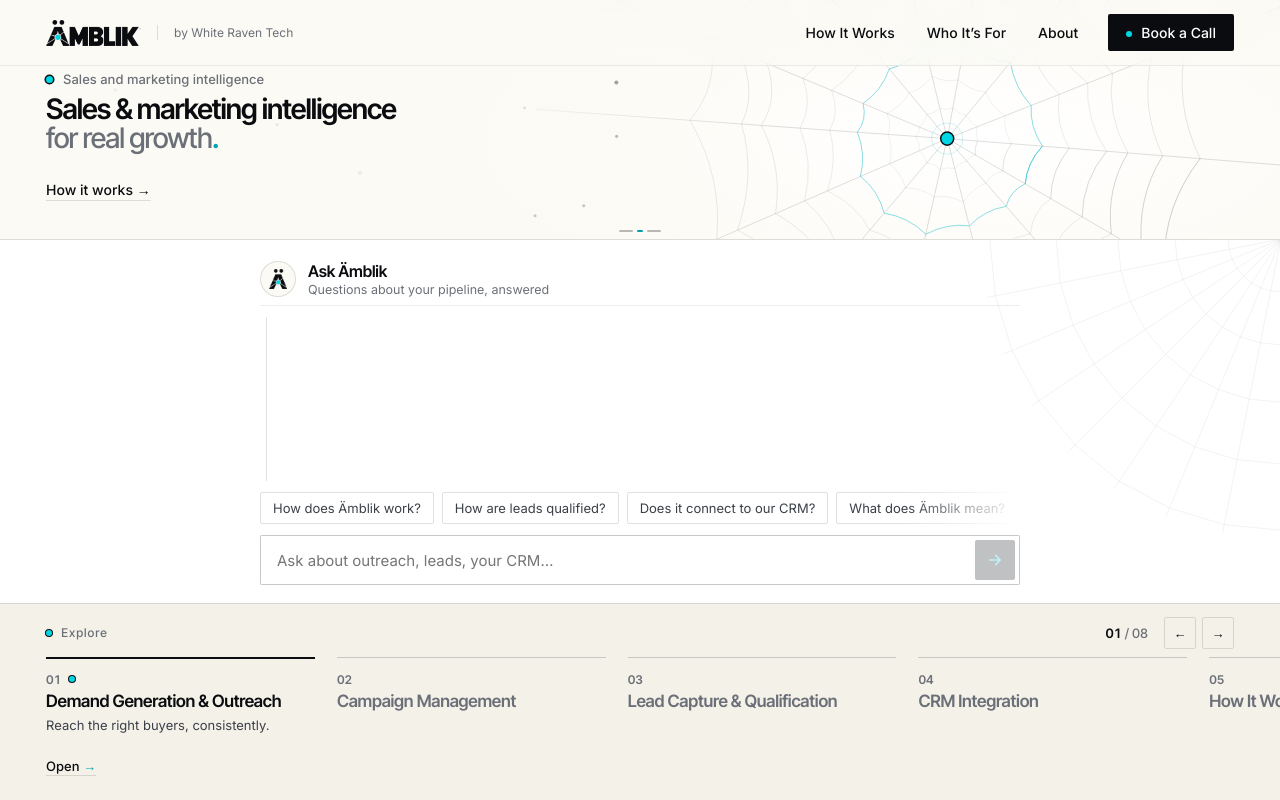
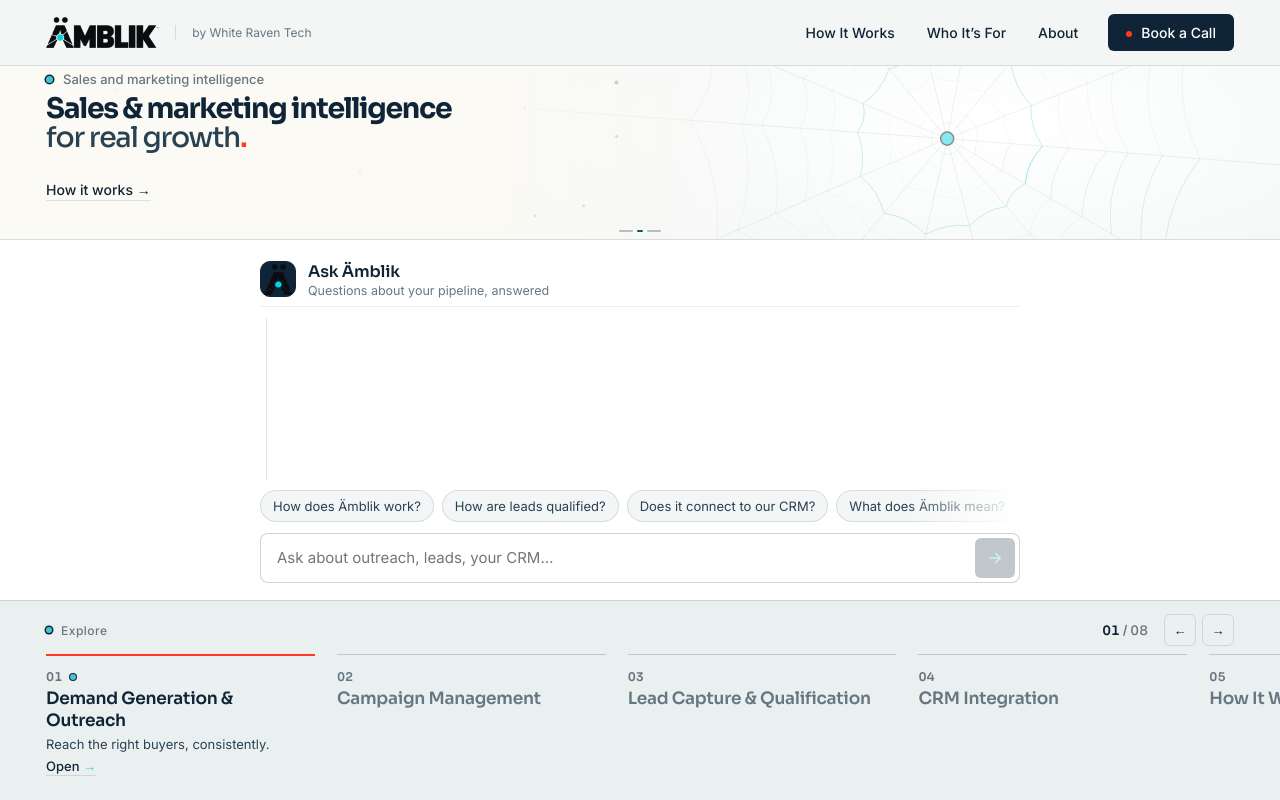
Before and after one commit to esibanda432-commits/AMBLIK, a React (Vite) app: page / in a window 1280 px wide. Built offline with nearby package versions, Linux system fonts and the light colour scheme.

Commit message:
Apply AMBLIK founder identity refresh

```diff
--- a/src/styles.css
+++ b/src/styles.css
@@ -1,19 +1,26 @@
-@import url('https://fonts.googleapis.com/css2?family=Inter+Tight:wght@400;500;600;700&family=Inter:wght@400;500;600&display=swap');
+@import url('https://fonts.googleapis.com/css2?family=Sora:wght@400;500;600;700;800&family=Inter:wght@400;500;600&display=swap');
 
 /* Ämblik: light and editorial, taken from the Ämblik slide.
    Warm bone, black type, hairline rules, and the logo's cyan used as a single point of focus. */
 :root {
-  --bone: #fcfaf4;
+  --bone: #F3F6F6;
   --paper: #ffffff;
-  --stone: #f4f1e9;
-  --ink: #0a0c0f;
-  --graphite: #3b4048;
-  --muted: #6b7078;
-  --hair: rgba(10, 12, 15, .12);
-  --hair-2: rgba(10, 12, 15, .07);
-  --cyan: #01d6e5;
-  --cyan-ink: #01a3b0;   /* cyan dark enough for text on light backgrounds */
-  --display: 'Inter Tight', 'Inter', system-ui, sans-serif;
+  --stone: #EAF0F0;
+  --ink: #102437;
+  --graphite: #294151;
+  --muted: #667781;
+  --hair: rgba(16, 36, 55, .12);
+  --hair-2: rgba(16, 36, 55, .07);
+  --cyan: #3EC7CF;
+  --midnight: #102437;
+  --turquoise: #3EC7CF;
+  --spider-red: #FF3B1F;
+  --deep-teal: #0E5C59;
+  --violet: #7846E8;
+  --orchid: #A044A5;
+  --gold: #D7A24D;
+  --cyan-ink: #0E5C59;   /* cyan dark enough for text on light backgrounds */
+  --display: 'Sora', 'Inter', system-ui, sans-serif;
   --sans: 'Inter', system-ui, sans-serif;
   --ease: cubic-bezier(.22, .8, .2, 1);
   --pad: clamp(16px, 3.6vw, 56px);
@@ -119,7 +126,7 @@ a { color: inherit; }
   width: 72px; height: 16px; padding: 0; border: 0; background: transparent; cursor: ns-resize;
   display: flex; align-items: center; justify-content: center; gap: 4px;
 }
-.grip span { width: 14px; height: 2px; border-radius: 2px; background: rgba(10, 12, 15, .28); transition: background .25s, width .3s var(--ease); }
+.grip span { width: 14px; height: 2px; border-radius: 2px; background: rgba(16, 36, 55, .28); transition: background .25s, width .3s var(--ease); }
 .grip span:nth-child(2) { width: 6px; background: var(--cyan-ink); }
 .grip:hover span, .banner.is-dragging .grip span { background: var(--ink); }
 .grip:hover span:nth-child(2), .banner.is-dragging .grip span:nth-child(2) { background: var(--cyan-ink); width: 10px; }
@@ -138,7 +145,7 @@ a { color: inherit; }
   padding: clamp(14px, 2.6dvh, 28px) var(--pad) clamp(12px, 2.2dvh, 22px);
 }
 .corner-web { position: absolute; z-index: -1; width: min(40vw, 300px); height: auto; right: -1px; top: -1px; transform: scaleX(-1); pointer-events: none; }
-.corner-web line, .corner-web path { fill: none; stroke: rgba(10, 12, 15, .06); stroke-width: 1; }
+.corner-web line, .corner-web path { fill: none; stroke: rgba(16, 36, 55, .06); stroke-width: 1; }
 .silk-inner { width: 100%; max-width: 760px; display: flex; flex-direction: column; min-height: 0; gap: clamp(8px, 1.4dvh, 12px); }
 .silk-head { display: flex; align-items: center; gap: 12px; padding-bottom: clamp(6px, 1dvh, 10px); border-bottom: 1px solid var(--hair-2); }
 .silk-mark { width: 36px; height: 36px; display: grid; place-items: center; flex-shrink: 0; border: 1px solid var(--hair); border-radius: 50%; background: var(--bone); }
@@ -148,7 +155,7 @@ a { color: inherit; }
 .silk-title { margin: 0; font-family: var(--display); font-weight: 600; font-size: 16px; letter-spacing: -.01em; color: var(--ink); }
 .silk-status { margin: 1px 0 0; font-size: 12.5px; color: var(--muted); }
 
-.thread { position: relative; flex: 1; min-height: 0; overflow-y: auto; display: flex; flex-direction: column; gap: 14px; padding: 4px 2px 4px 20px; scrollbar-width: thin; scrollbar-color: rgba(10, 12, 15, .2) transparent; }
+.thread { position: relative; flex: 1; min-height: 0; overflow-y: auto; display: flex; flex-direction: column; gap: 14px; padding: 4px 2px 4px 20px; scrollbar-width: thin; scrollbar-color: rgba(16, 36, 55, .2) transparent; }
 .thread::before { content: ''; position: absolute; left: 6px; top: 0; bottom: 0; width: 1px; background: var(--hair); }
 .msg { position: relative; flex-shrink: 0; display: flex; flex-direction: column; align-items: flex-start; max-width: 86%; animation: rise .45s var(--ease) both; }
 .knot { position: absolute; left: -17px; top: 9px; width: 7px; height: 7px; border-radius: 50%; background: var(--cyan); box-shadow: 0 0 0 1.5px var(--ink), 0 0 0 4px var(--paper); }
@@ -174,8 +181,8 @@ a { color: inherit; }
 .suggestions button:hover:not(:disabled) { border-color: var(--ink); color: var(--ink); }
 .suggestions button:disabled { opacity: .45; cursor: default; }
 
-.ask { flex-shrink: 0; display: flex; align-items: center; gap: 8px; padding: 4px 4px 4px 16px; background: var(--paper); border: 1px solid rgba(10, 12, 15, .22); border-radius: 2px; transition: border-color .2s, box-shadow .2s; }
-.ask:focus-within { border-color: var(--ink); box-shadow: 0 0 0 3px rgba(1, 214, 229, .18); }
+.ask { flex-shrink: 0; display: flex; align-items: center; gap: 8px; padding: 4px 4px 4px 16px; background: var(--paper); border: 1px solid rgba(16, 36, 55, .22); border-radius: 2px; transition: border-color .2s, box-shadow .2s; }
+.ask:focus-within { border-color: var(--ink); box-shadow: 0 0 0 3px rgba(62, 199, 207, .18); }
 .ask input { flex: 1; min-width: 0; border: 0; outline: 0; background: transparent; font-size: 15px; padding: 10px 0; color: var(--ink); }
 .ask button { width: 40px; height: 40px; flex-shrink: 0; display: grid; place-items: center; border: 0; border-radius: 2px; background: var(--ink); color: var(--cyan); transition: opacity .2s; }
 .ask button:disabled { opacity: .25; cursor: default; }
@@ -196,7 +203,7 @@ a { color: inherit; }
   position: relative; flex: 0 0 clamp(200px, 21vw, 280px); min-height: clamp(104px, 14dvh, 124px); scroll-snap-align: start;
   display: grid; grid-template-rows: auto auto 1fr auto; align-content: start; gap: 4px;
   padding: 14px 22px 12px 0; margin-right: 22px; text-align: left; color: var(--ink);
-  border: 0; border-top: 1px solid rgba(10, 12, 15, .18); background: none;
+  border: 0; border-top: 1px solid rgba(16, 36, 55, .18); background: none;
   transition: border-color .3s;
 }
 .ix-col::before { content: ''; position: absolute; left: 0; right: 0; top: -1px; height: 2px; background: var(--ink); transform: scaleX(0); transform-origin: left; transition: transform .45s var(--ease); }
@@ -215,7 +222,7 @@ a { color: inherit; }
 /* ---------- Sliding panel ---------- */
 .sheet-wrap { position: fixed; inset: 0; z-index: 50; pointer-events: none; visibility: hidden; transition: visibility 0s .45s; }
 .sheet-wrap.is-open { pointer-events: auto; visibility: visible; transition: none; }
-.sheet-backdrop { position: absolute; inset: 0; background: rgba(10, 12, 15, .28); backdrop-filter: blur(3px); -webkit-backdrop-filter: blur(3px); opacity: 0; transition: opacity .4s; }
+.sheet-backdrop { position: absolute; inset: 0; background: rgba(16, 36, 55, .28); backdrop-filter: blur(3px); -webkit-backdrop-filter: blur(3px); opacity: 0; transition: opacity .4s; }
 .sheet-wrap.is-open .sheet-backdrop { opacity: 1; }
 .sheet {
   position: absolute; right: 0; top: 0; bottom: 0; width: min(560px, 100%); overflow-y: auto; overscroll-behavior: contain;
@@ -238,7 +245,7 @@ a { color: inherit; }
 .sheet-items h3 a:hover { text-decoration: underline; }
 .sheet-items p { margin: 0; color: var(--graphite); font-size: 14px; line-height: 1.6; }
 .contact-form { display: grid; gap: 10px; margin-bottom: 18px; }
-.contact-form input, .contact-form textarea { padding: 12px 14px; border-radius: 2px; border: 1px solid rgba(10, 12, 15, .2); background: var(--paper); resize: vertical; color: var(--ink); }
+.contact-form input, .contact-form textarea { padding: 12px 14px; border-radius: 2px; border: 1px solid rgba(16, 36, 55, .2); background: var(--paper); resize: vertical; color: var(--ink); }
 .contact-form input:focus, .contact-form textarea:focus { outline: none; border-color: var(--ink); }
 .contact-form .btn { justify-self: start; }
 
@@ -273,7 +280,7 @@ a { color: inherit; }
   .corner-web { width: 46vw; }
   .msg { max-width: 94%; }
   .ix-col { flex-basis: 66vw; margin-right: 16px; padding-right: 12px; }
-  .sheet { top: auto; height: 86dvh; width: 100%; border-left: 0; border-top: 1px solid var(--hair); transform: translateY(100%); box-shadow: 0 -20px 40px -20px rgba(10, 12, 15, .25); }
+  .sheet { top: auto; height: 86dvh; width: 100%; border-left: 0; border-top: 1px solid var(--hair); transform: translateY(100%); box-shadow: 0 -20px 40px -20px rgba(16, 36, 55, .25); }
 }
 @media (max-height: 640px) {
   .silk-status { display: none; }
@@ -281,3 +288,52 @@ a { color: inherit; }
 @media (prefers-reduced-motion: reduce) {
   *, *::before, *::after { animation-duration: .001ms !important; animation-iteration-count: 1 !important; transition: none !important; }
 }
+
+
+/* AMBLIK founder identity refresh — balanced website application */
+body { background: #F3F6F6; color: #102437; }
+.banner { background: #F3F6F6; color: #102437; }
+.bg { background: radial-gradient(60% 125% at 78% 52%, #FFFFFF 0%, #F3F6F6 72%); }
+.bar { background: rgba(243,246,246,.92); border-bottom-color: rgba(16,36,55,.12); }
+.brand img { height: 31px; max-width: 190px; }
+.brand-by { color: #667781; }
+.hero h1 { color: #102437; font-family: 'Sora','Inter',system-ui,sans-serif; font-weight: 700; letter-spacing: -.045em; }
+.hero h1 .h1-alt { color: #294151; }
+.hero h1 b { color: #FF3B1F; }
+.hero-kicker i, .kicker i { background: #3EC7CF; box-shadow: 0 0 0 1.5px #102437; }
+.hero-character { position: absolute; right: -2%; bottom: -4%; width: clamp(170px, 25vw, 330px); max-height: 92%; object-fit: contain; object-position: bottom right; pointer-events: none; filter: drop-shadow(0 14px 24px rgba(16,36,55,.12)); }
+.btn { border-radius: 6px; font-weight: 600; }
+.btn-dark, .menu button.is-cta { background: #102437; }
+.btn-dark:hover, .menu button.is-cta:hover { background: #0E5C59; }
+.btn-dark span, .msg-actions button span, .ix-open span { color: #3EC7CF; }
+.btn-outline { border-radius: 6px; border-color: #102437; }
+.menu button.is-cta { border-radius: 6px; }
+.menu button.is-cta::before { background: #FF3B1F; }
+.silk { background: #FFFFFF; }
+.silk-mark { border-radius: 10px; background: #102437; border-color: #102437; }
+.silk-mark img { width: 28px; }
+.silk-title, .sheet h2, .sheet-items h3, .ix-label { font-family: 'Sora','Inter',system-ui,sans-serif; }
+.knot { background: #3EC7CF; box-shadow: 0 0 0 1.5px #102437, 0 0 0 4px #FFFFFF; }
+.msg.user p { background: #EAF0F0; border-radius: 8px; }
+.ask { border-radius: 8px; border-color: rgba(16,36,55,.2); }
+.ask button { background: #102437; color: #3EC7CF; border-radius: 6px; }
+.ask:focus-within { border-color: #3EC7CF; box-shadow: 0 0 0 3px rgba(62,199,207,.16); }
+.suggestions button { border-radius: 999px; background: #F3F6F6; }
+.suggestions button:hover:not(:disabled) { border-color: #3EC7CF; color: #0E5C59; }
+.index { background: #EAF0F0; border-top-color: rgba(16,36,55,.14); }
+.ix-col { border-top-color: rgba(16,36,55,.2); }
+.ix-col::before { background: #FF3B1F; }
+.ix-col.is-active .ix-num::after { background: #3EC7CF; }
+.ix-nav button { border-radius: 6px; }
+.sheet { border-radius: 16px 0 0 16px; }
+.sheet-close, .contact-form input, .contact-form textarea { border-radius: 6px; }
+.sheet .btn { border-radius: 6px; }
+.web-wrap { opacity: .48; }
+.corner-web { display: none; }
+@media (max-width: 820px) {
+  .brand img { height: 23px; }
+  .hero-character { display: none; }
+}
+@media (prefers-reduced-motion: reduce) {
+  .hero-character { filter: none; }
+}
```
